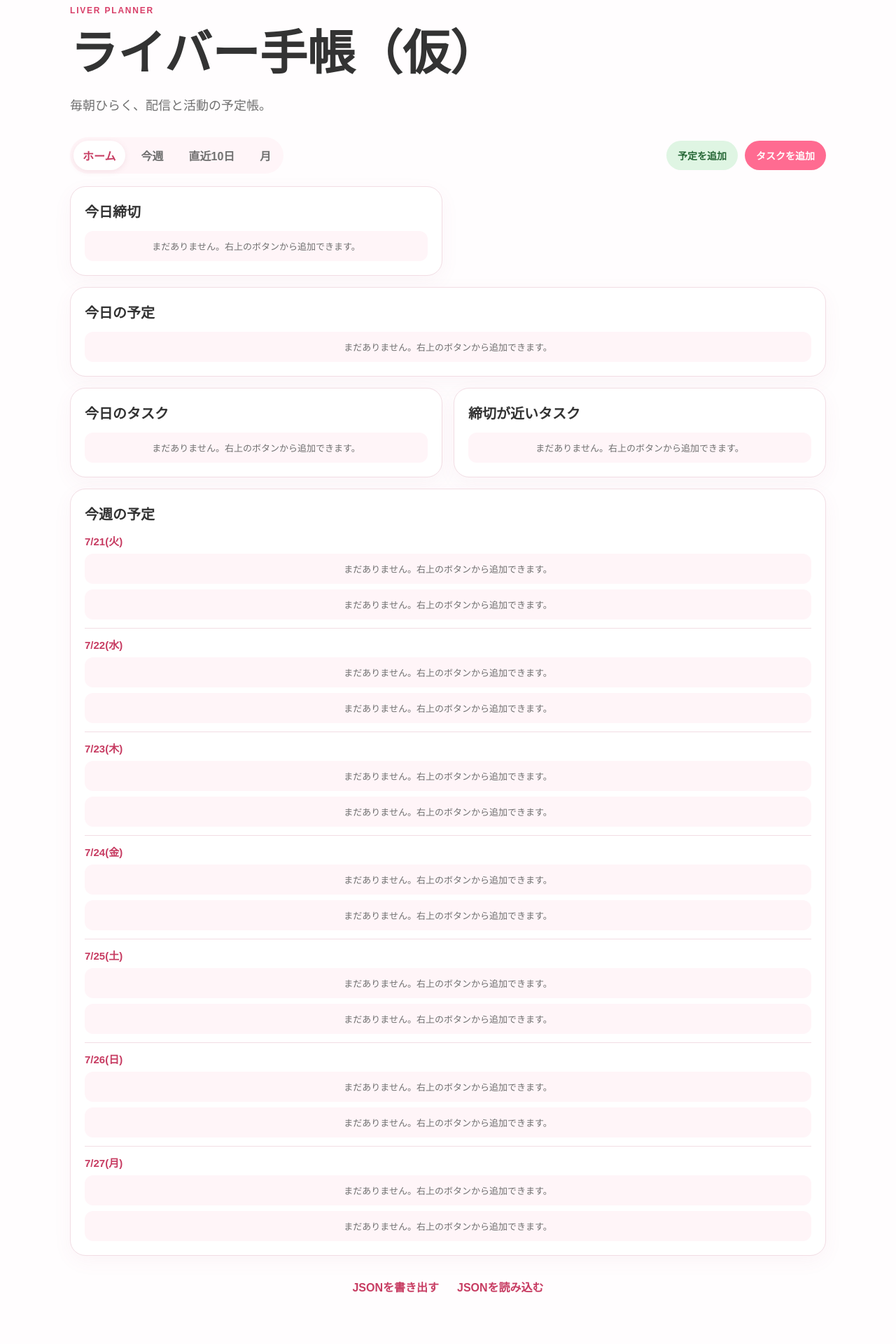
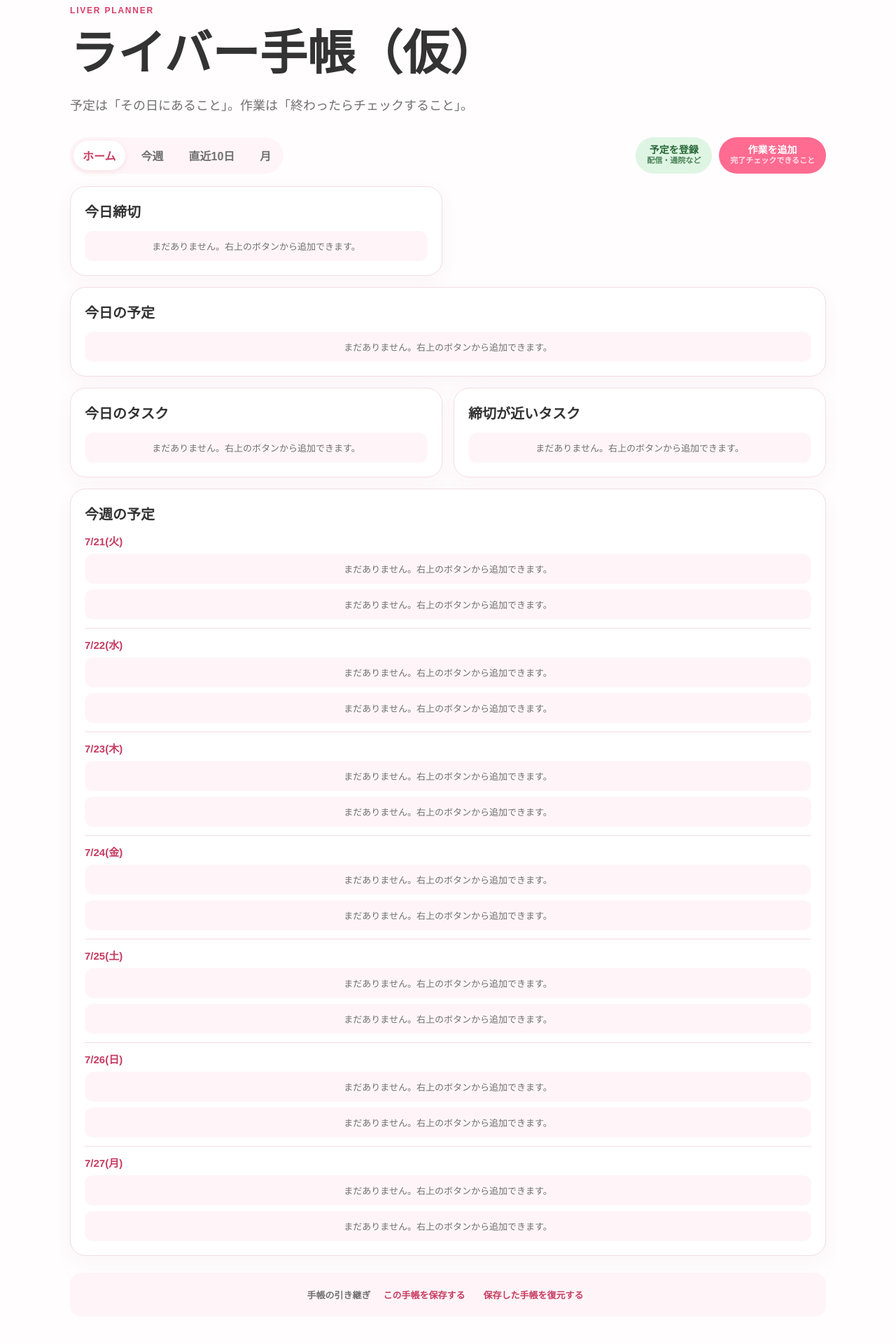
Before and after one commit to project-norops/otsukimi-tools, a Next.js app: page /tools/liver-planner in a window 1280 px wide. Shown: the part 100-2020 px from the top of the page at 70% size. Built offline with nearby package versions, Linux system fonts and the light colour scheme.

Commit message:
Clarify planner actions

```diff
--- a/src/app/globals.css
+++ b/src/app/globals.css
@@ -51,7 +51,8 @@ button {
 .liver-tabs { padding: 5px; border-radius: 999px; background: var(--pale-pink); }
 .liver-tabs button, .liver-filter button, .month-nav button { border: 0; background: transparent; color: var(--sub); padding: 9px 13px; border-radius: 999px; font-weight: 800; }
 .liver-tabs button.active, .liver-filter button.active { color: #c73c62; background: white; box-shadow: 0 2px 8px rgba(170, 82, 108, .12); }
-.liver-actions .button { min-height: 42px; padding: 0 16px; font-size: 14px; }
+.liver-actions .button { min-height: 52px; padding: 7px 16px; font-size: 14px; flex-direction: column; line-height: 1.25; }
+.liver-actions .button span { font-size: 11px; font-weight: 700; opacity: .82; }
 .liver-sections { display: grid; grid-template-columns: repeat(2, minmax(0, 1fr)); gap: 16px; }
 .liver-section { padding: 20px; border: 1px solid var(--border); border-radius: 22px; background: white; box-shadow: 0 8px 28px rgba(170, 82, 108, .05); min-width: 0; }
 .liver-section h2 { margin: 0 0 14px; font-size: 20px; }
@@ -85,7 +86,8 @@ button {
 .liver-calendar small { color: #c73c62; font-size: 10px; }
 .selected-day { margin-top: 16px; padding-top: 16px; border-top: 1px solid var(--border); }
 .selected-day h3 { margin: 0 0 10px; }
-.liver-backup { justify-content: center; margin-top: 24px; }
+.liver-backup { justify-content: center; margin-top: 24px; padding: 14px; background: var(--pale-pink); border-radius: 16px; font-size: 13px; }
+.liver-backup > span { color: var(--sub); font-weight: 800; }
 .liver-modal { position: fixed; inset: 0; z-index: 40; display: grid; place-items: end center; padding: 16px; background: rgba(51, 38, 42, .35); }
 .liver-editor { width: min(620px, 100%); max-height: 92vh; overflow: auto; padding: 22px; background: white; border-radius: 24px; box-shadow: 0 16px 48px rgba(51, 38, 42, .22); }
 .liver-editor header, .liver-editor footer { display: flex; justify-content: space-between; align-items: center; gap: 12px; }
--- a/src/components/liver-planner.tsx
+++ b/src/components/liver-planner.tsx
@@ -49,12 +49,12 @@ export function LiverPlanner() {
   const daysInMonth = new Date(monthStart.getFullYear(), monthStart.getMonth() + 1, 0).getDate();
   const calendarDays = Array.from({ length: daysInMonth }, (_, index) => `${selectedDate.slice(0, 7)}-${String(index + 1).padStart(2, "0")}`);
 
-  const exportJson = () => { download(JSON.stringify(state, null, 2), "liver-planner.json"); setNotice("JSONを書き出しました。"); };
-  const importJson = async (file?: File) => { if (!file) return; try { const saved = readLiverPlannerState(await file.text()); setState(saved); setNotice("JSONを読み込みました。"); } catch { setNotice("JSONを読み込めませんでした。"); } };
+  const exportJson = () => { download(JSON.stringify(state, null, 2), "liver-planner.json"); setNotice("手帳の控えを保存しました。"); };
+  const importJson = async (file?: File) => { if (!file) return; try { const saved = readLiverPlannerState(await file.text()); setState(saved); setNotice("保存していた手帳を復元しました。"); } catch { setNotice("保存ファイルを読み込めませんでした。"); } };
 
   return <section className="liver-planner planner-shell">
-    <div className="tool-intro liver-intro"><span className="eyebrow">liver planner</span><h1>ライバー手帳（仮）</h1><p>毎朝ひらく、配信と活動の予定帳。</p></div>
-    <div className="liver-toolbar"><div className="liver-tabs" aria-label="表示切替">{([ ["home", "ホーム"], ["week", "今週"], ["ten", "直近10日"], ["month", "月" ]] as const).map(([key, label]) => <button type="button" className={tab === key ? "active" : ""} onClick={() => setTab(key)} key={key}>{label}</button>)}</div><div className="liver-actions"><button className="button secondary" type="button" onClick={() => setEditing({ kind: "event" })}>予定を追加</button><button className="button" type="button" onClick={() => setEditing({ kind: "task" })}>タスクを追加</button></div></div>
+    <div className="tool-intro liver-intro"><span className="eyebrow">liver planner</span><h1>ライバー手帳（仮）</h1><p>予定は「その日にあること」。作業は「終わったらチェックすること」。</p></div>
+    <div className="liver-toolbar"><div className="liver-tabs" aria-label="表示切替">{([ ["home", "ホーム"], ["week", "今週"], ["ten", "直近10日"], ["month", "月" ]] as const).map(([key, label]) => <button type="button" className={tab === key ? "active" : ""} onClick={() => setTab(key)} key={key}>{label}</button>)}</div><div className="liver-actions"><button className="button secondary" type="button" onClick={() => setEditing({ kind: "event" })}>予定を登録<span>配信・通院など</span></button><button className="button" type="button" onClick={() => setEditing({ kind: "task" })}>作業を追加<span>完了チェックできること</span></button></div></div>
     {notice && <p className="planner-persistence-notice" role="status">{notice}</p>}
     {tab === "home" && <div className="liver-sections">
       <PlannerSection title="今日締切"><TaskList tasks={state.tasks.filter((item) => !item.completed && item.dueDate === currentToday)} onToggle={toggleTask} onEdit={(id) => setEditing({ kind: "task", id })} /></PlannerSection>
@@ -66,7 +66,7 @@ export function LiverPlanner() {
     {tab === "week" && <PlannerSection title="今週"><WeekRows dates={range7} eventsFor={eventsFor} rankFor={rankFor} tasksFor={tasksFor} onEditEvent={(id) => setEditing({ kind: "event", id })} onEditTask={(id) => setEditing({ kind: "task", id })} /></PlannerSection>}
     {tab === "ten" && <PlannerSection title="直近10日"><div className="liver-filter">{["全て", "予定", "タスク", "IRIAM", "カテゴリ"].map((value) => <button type="button" className={filter === value ? "active" : ""} onClick={() => setFilter(value)} key={value}>{value}</button>)}</div><div className="agenda-list">{shownUpcoming.length ? shownUpcoming.map(({ kind, date, item }, index) => <div className="agenda-row" key={`${kind}-${index}`}><b>{labelDate(date)}</b><span>{itemTime(item) === "99:00" ? "" : itemTime(item) === "98:00" ? "終日" : itemTime(item)}</span><div><em>{kind}</em><strong>{item.title}</strong>{item.memo && <small>{item.memo}</small>}</div></div>) : <Empty />}</div></PlannerSection>}
     {tab === "month" && <PlannerSection title={`${selectedDate.slice(0, 7).replace("-", "年")}月`}><div className="month-nav"><button type="button" onClick={() => setSelectedDate(addDays(`${selectedDate.slice(0, 7)}-01`, -1))}>前の月</button><button type="button" onClick={() => setSelectedDate(currentToday)}>今日</button><button type="button" onClick={() => setSelectedDate(addDays(`${selectedDate.slice(0, 7)}-28`, 40))}>次の月</button></div><div className="liver-calendar">{["日", "月", "火", "水", "木", "金", "土"].map((day) => <b key={day}>{day}</b>)}{Array.from({ length: monthStart.getDay() }, (_, i) => <span key={`blank-${i}`} />)}{calendarDays.map((date) => <button type="button" className={selectedDate === date ? "selected" : ""} onClick={() => setSelectedDate(date)} key={date}><b>{Number(date.slice(-2))}</b>{rankFor(date).length + eventsFor(date).length + tasksFor(date).length > 0 && <small>{rankFor(date).length + eventsFor(date).length + tasksFor(date).length}件</small>}</button>)}</div><div className="selected-day"><h3>{labelDate(selectedDate)}</h3><Agenda events={eventsFor(selectedDate)} rank={rankFor(selectedDate)} onEdit={(id) => setEditing({ kind: "event", id })} onDelete={(id) => deleteItem("event", id)} /><TaskList tasks={tasksFor(selectedDate)} onToggle={toggleTask} onEdit={(id) => setEditing({ kind: "task", id })} /></div></PlannerSection>}
-    <div className="liver-backup"><button className="text-button" type="button" onClick={exportJson}>JSONを書き出す</button><button className="text-button" type="button" onClick={() => importRef.current?.click()}>JSONを読み込む</button><input ref={importRef} type="file" accept="application/json" hidden onChange={(event) => void importJson(event.target.files?.[0])} /></div>
+    <div className="liver-backup"><span>手帳の引き継ぎ</span><button className="text-button" type="button" onClick={exportJson}>この手帳を保存する</button><button className="text-button" type="button" onClick={() => importRef.current?.click()}>保存した手帳を復元する</button><input ref={importRef} type="file" accept="application/json" hidden onChange={(event) => void importJson(event.target.files?.[0])} /></div>
     {editing?.kind === "event" && <EventEditor item={state.events.find((item) => item.id === editing.id)} defaultDate={selectedDate} onClose={() => setEditing(undefined)} onSave={(item) => { setState((previous) => ({ ...previous, events: editing.id ? previous.events.map((event) => event.id === editing.id ? item : event) : [...previous.events, item] })); setEditing(undefined); }} onDelete={editing.id ? () => { deleteItem("event", editing.id!); setEditing(undefined); } : undefined} />}
     {editing?.kind === "task" && <TaskEditor item={state.tasks.find((item) => item.id === editing.id)} defaultDate={selectedDate} onClose={() => setEditing(undefined)} onSave={(item) => { setState((previous) => ({ ...previous, tasks: editing.id ? previous.tasks.map((task) => task.id === editing.id ? item : task) : [...previous.tasks, item] })); setEditing(undefined); }} onDelete={editing.id ? () => { deleteItem("task", editing.id!); setEditing(undefined); } : undefined} />}
   </section>;
```
